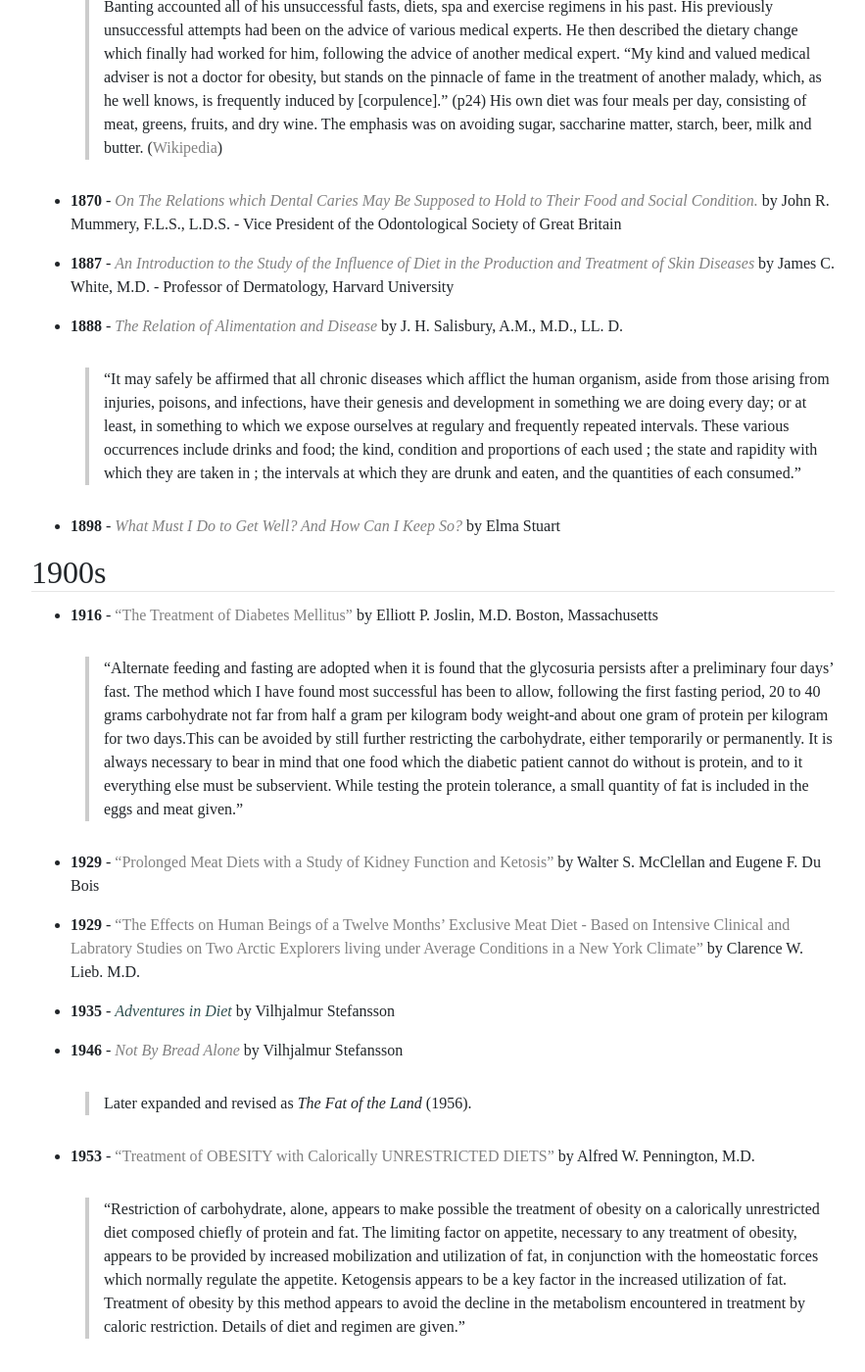
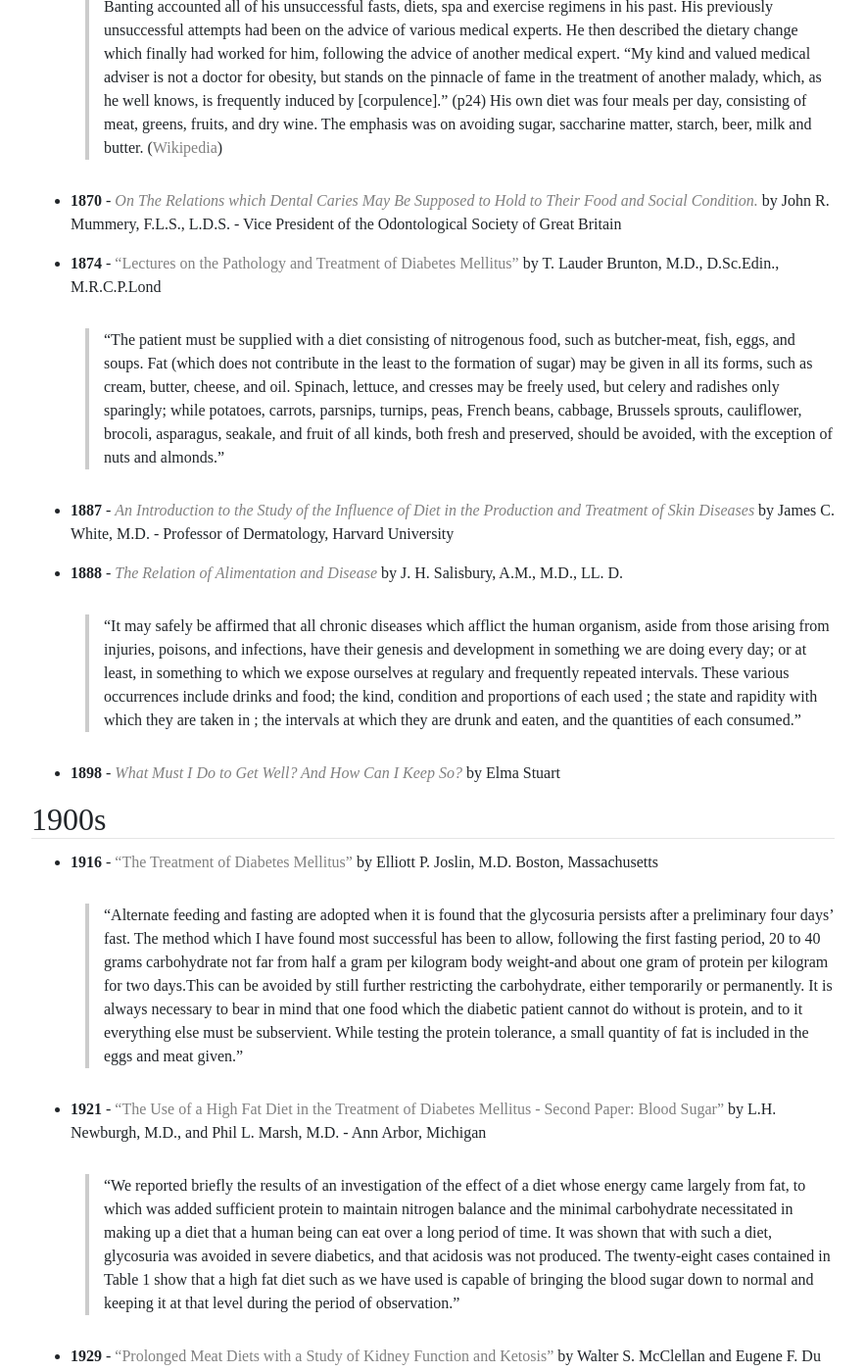
Before and after one commit to bitstein/justmeat.co, a Jekyll site: the page built from wiki/pages/history.md, in a window 1280 px wide and 1400 px high, scrolled down 1239 px. Shown: the whole window at 98% size, without its empty margins (198-1081 px from the left). Built offline with Jekyll 4.4.1, drawn with Linux system fonts in a browser that asks for light colours; nearby versions of some CDN libraries; some web fonts are replaced; some of the changed text lies outside the part shown.

Commit message:
Added Henderson

```diff
--- a/wiki/pages/history.md
+++ b/wiki/pages/history.md
@@ -29,6 +29,10 @@
 
 * **1870** - [_On The Relations which Dental Caries May Be Supposed to Hold to Their Food and Social Condition._](/docs/On%20The%20Relations%20which%20Dental%20Caries%20May%20Be%20Supposed%20to%20Hold%20to%20Their%20Food%20and%20Social%20Condition.pdf) by John R. Mummery, F.L.S., L.D.S. - Vice President of the Odontological Society of Great Britain
 
+* **1874** - ["Lectures on the Pathology and Treatment of Diabetes Mellitus"](https://www.ncbi.nlm.nih.gov/pmc/articles/PMC2293828/pdf/brmedj05132-0001.pdf) by T. Lauder Brunton, M.D., D.Sc.Edin., M.R.C.P.Lond
+
+    > "The patient must be supplied with a diet consisting of nitrogenous food, such as butcher-meat, fish, eggs, and soups. Fat (which does not contribute in the least to the formation of sugar) may be given in all its forms, such as cream, butter, cheese, and oil. Spinach, lettuce, and cresses may be freely used, but celery and radishes only sparingly; while potatoes, carrots, parsnips, turnips, peas, French beans, cabbage, Brussels sprouts, cauliflower, brocoli, asparagus, seakale, and fruit of all kinds, both fresh and preserved, should be avoided, with the exception of nuts and almonds."
+
 * **1887** - [_An Introduction to the Study of the Influence of Diet in the Production and Treatment of Skin Diseases_](/docs/An%20Introduction%20to%20the%20Study%20of%20the%20Influence%20of%20Diet%20in%20the%20Production%20and%20Treatment%20of%20Skin%20Diseases.pdf) by James C. White, M.D. - Professor of Dermatology, Harvard University
 
 * **1888** - [_The Relation of Alimentation and Disease_](/docs/the-relation-of-alimentation-and-disease-j-h-salisbury.pdf) by J. H. Salisbury, A.M., M.D., LL. D.
@@ -43,6 +47,10 @@
 
     > "Alternate feeding and fasting are adopted when it is found that the glycosuria persists after a preliminary four days' fast. The
 method which I have found most successful has been to allow, following the first fasting period, 20 to 40 grams carbohydrate not far from half a gram per kilogram body weight-and about one gram of protein per kilogram for two days.This can be avoided by still further restricting the carbohydrate, either temporarily or permanently. It is always necessary to bear in mind that one food which the diabetic patient cannot do without is protein, and to it everything else must be subservient. While testing the protein tolerance, a small quantity of fat is included in the eggs and meat given."
+
+* **1921** - ["The Use of a High Fat Diet in the Treatment of Diabetes Mellitus - Second Paper: Blood Sugar"](docs/newburgh1921.pdf) by L.H. Newburgh, M.D., and Phil L. Marsh, M.D. - Ann Arbor, Michigan
+
+    > "We reported briefly the results of an investigation of the effect of a diet whose energy came largely from fat, to which was added sufficient protein to maintain nitrogen balance and the minimal carbohydrate necessitated in making up a diet that a human being can eat over a long period of time. It was shown that with such a diet, glycosuria was avoided in severe diabetics, and that acidosis was not produced. The twenty-eight cases contained in Table 1 show that a high fat diet such as we have used is capable of bringing the blood sugar down to normal and keeping it at that level during the period of observation."
 
 * **1929** - [“Prolonged Meat Diets with a Study of Kidney Function and Ketosis”](/docs/prolonged-meat-diets-walter-s-mclellan-eugen-f-du-bois.pdf) by Walter S. McClellan and Eugene F. Du Bois
 
@@ -101,3 +109,5 @@
 ## 2000s
 
 * **2008** - [_Imagining Head-Smashed-In: Aboriginal Buffalo Hunting on the Northern Plains_](/docs/imagining-head-smashed-in-jack-w-brink.pdf)
+
+* **2016** - [Court of Last Appeal - The Early History of the High-fat Diet for Diabetes](/docs/) by George Henderson - Human Potential Centre, Auckland University of Technology, New Zealand
```
